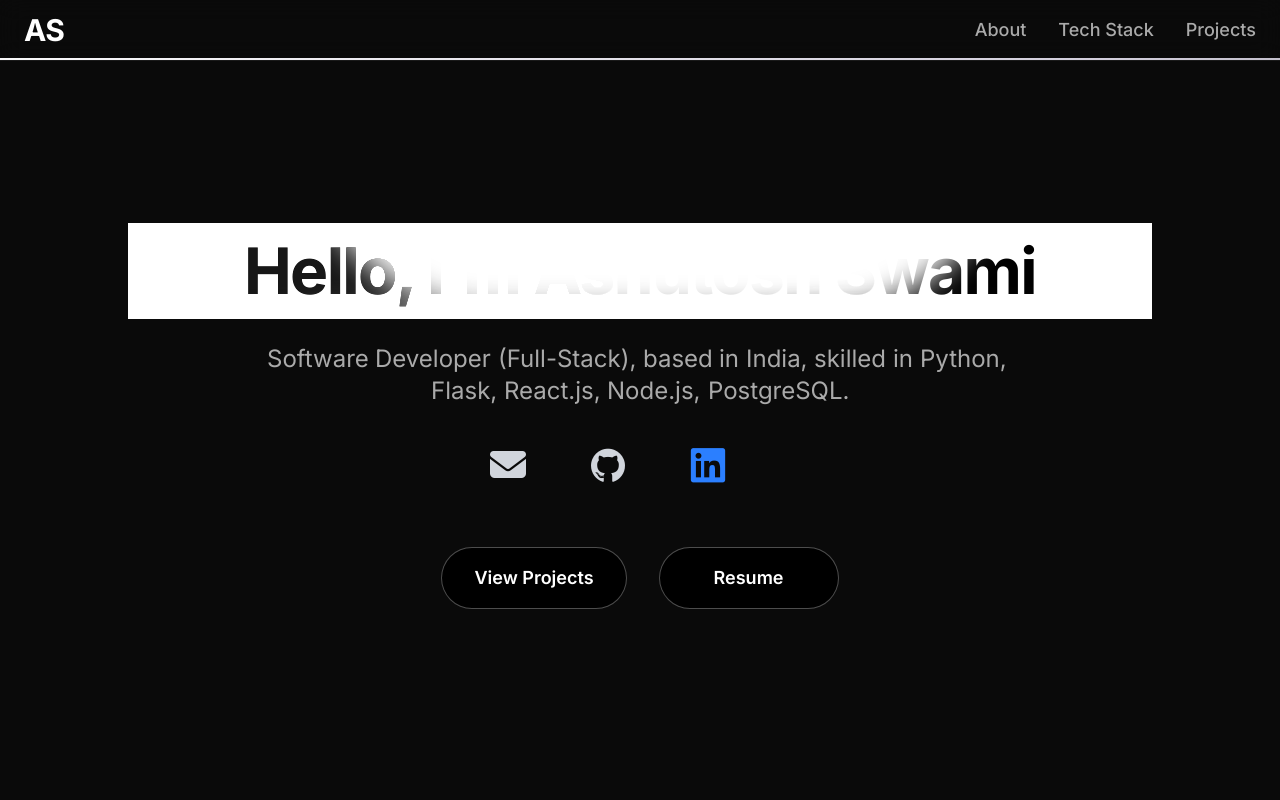
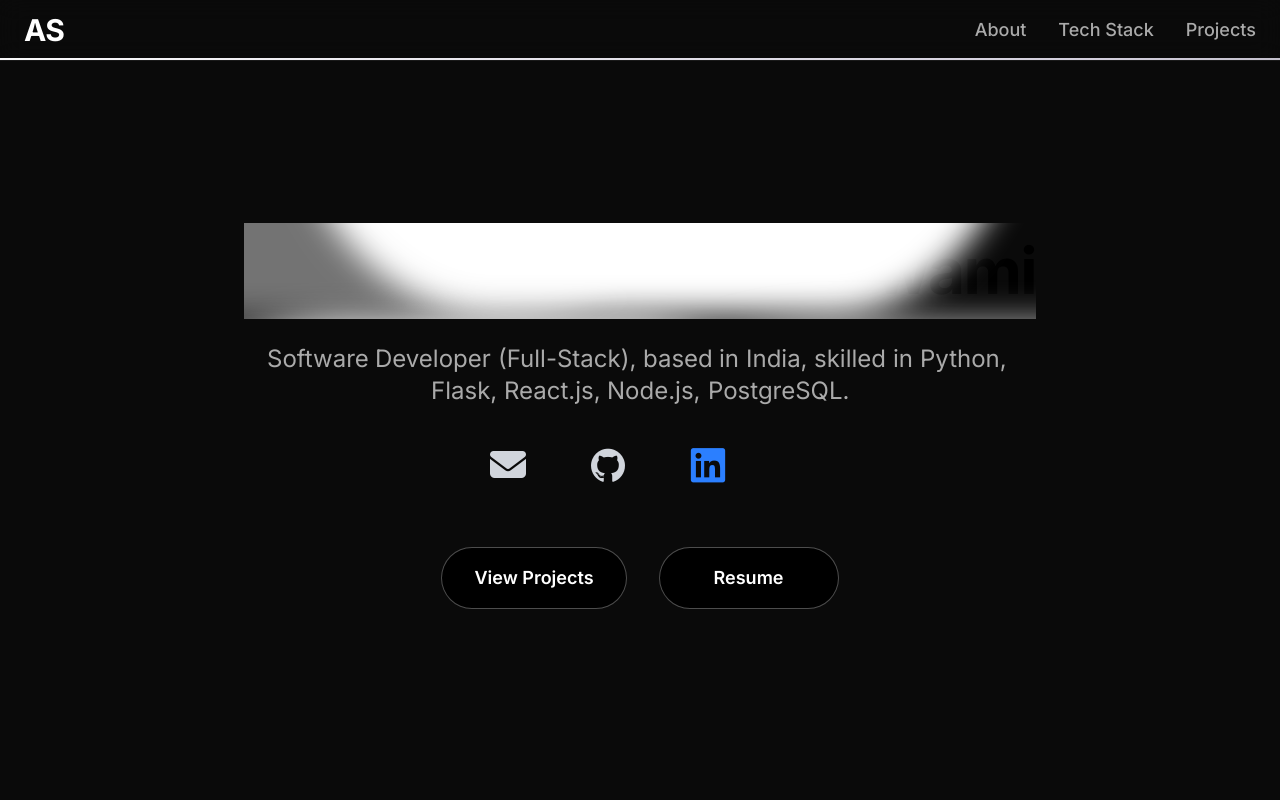
Before and after one commit to ashutosh-swami30/ashutosh-new-portfolio, a React (Vite) app: page / in a window 1280 px wide. Shown: the top 800 px of the page. Built offline with nearby package versions, Linux system fonts and the light colour scheme; what lightswind would draw is missing.

Commit message:
style: update Hero component background class for improved transparency

```diff
--- a/src/components/Hero.jsx
+++ b/src/components/Hero.jsx
@@ -23,12 +23,12 @@ function Hero() {
                         fontSize="clamp(2rem, 8vw, 4rem)"
                         colors={{
                             first: "bg-white",
-                            second: "bg-neutral-800",
+                            second: "bg-neutral-400",
                             third: "bg-white",
-                            fourth: "bg-neutral-900"
+                            fourth: "bg-neutral-500"
                         }}
                         blurAmount="blur-lg"
-                        className="font-bold tracking-tight text-center mb-6"
+                        className="!bg-transparent font-bold tracking-tight text-center mb-6"
                     />
 
                     <BlurText
```
